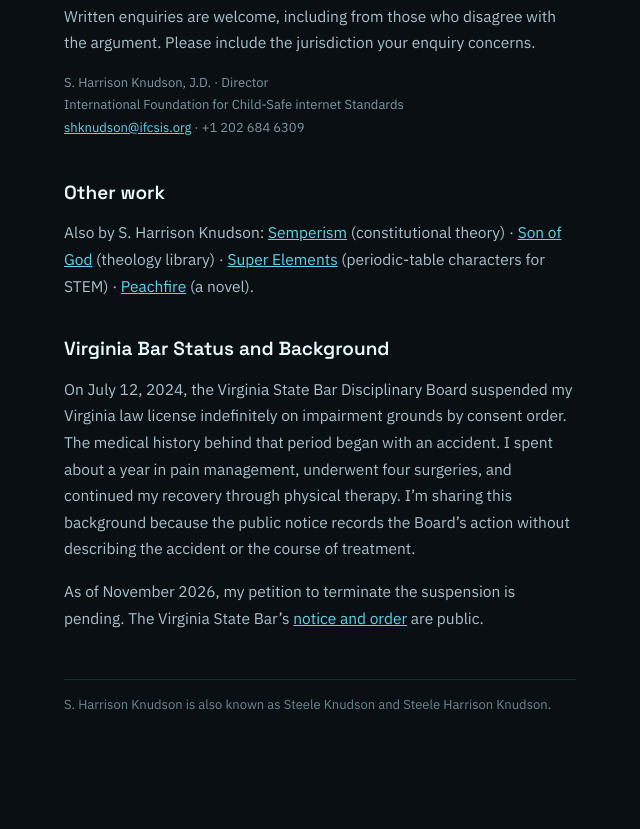
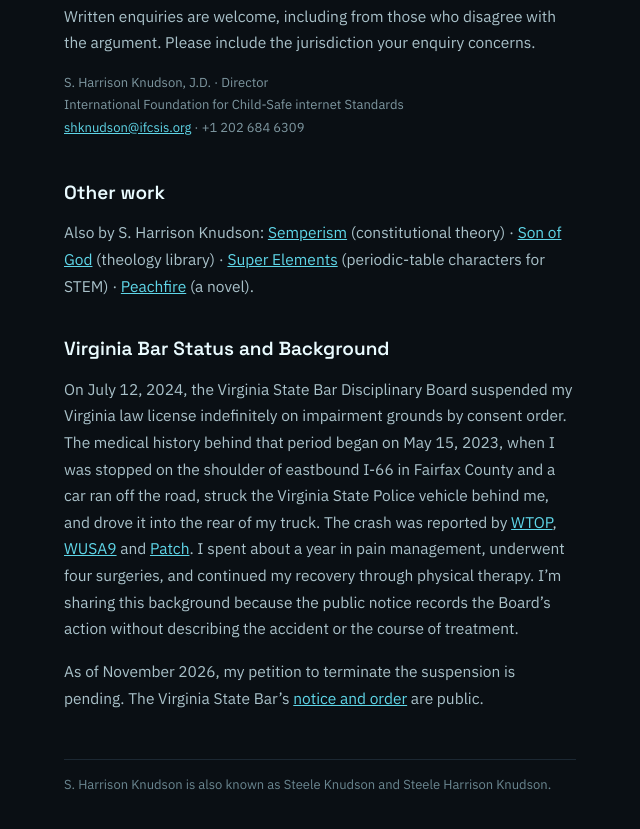
Before and after one commit to IFC-SiS/ifcsis-site, a plain HTML site: page director.html in a window 1280 px wide. Shown: the part 2020-2849 px from the top of the page, without its empty margins (0-640 px from the left). Before the commit the page ends 2809 px from the top, so only its background shows below. Drawn offline with Linux system fonts and the light colour scheme.

Commit message:
Director bio: name the May 15, 2023 I-66 crash and link news coverage
Co-Authored-By: Claude Opus 5.5 <noreply@anthropic.com>
Claude-Session: https://claude.ai/code/session_013hhJGLmdPDJa7BWfRjRYbp

```diff
--- a/director.html
+++ b/director.html
@@ -72,7 +72,7 @@
 <h2>Other work</h2>
 <p>Also by S. Harrison Knudson: <a href="https://semperism.org/">Semperism</a> (constitutional theory) · <a href="https://sonofgod.love/library">Son of God</a> (theology library) · <a href="https://superelements.com/">Super Elements</a> (periodic-table characters for STEM) · <a href="https://peachfire.ink/">Peachfire</a> (a novel).</p>
 <h2 id="virginia-bar-status">Virginia Bar Status and Background</h2>
-<p>On July 12, 2024, the Virginia State Bar Disciplinary Board suspended my Virginia law license indefinitely on impairment grounds by consent order. The medical history behind that period began with an accident. I spent about a year in pain management, underwent four surgeries, and continued my recovery through physical therapy. I&rsquo;m sharing this background because the public notice records the Board&rsquo;s action without describing the accident or the course of treatment.</p>
+<p>On July 12, 2024, the Virginia State Bar Disciplinary Board suspended my Virginia law license indefinitely on impairment grounds by consent order. The medical history behind that period began on May 15, 2023, when I was stopped on the shoulder of eastbound I-66 in Fairfax County and a car ran off the road, struck the Virginia State Police vehicle behind me, and drove it into the rear of my truck. The crash was reported by <a href="https://wtop.com/fairfax-county/2023/05/bristow-woman-struck-police-vehicle-knocking-va-trooper-into-i-66">WTOP</a>, <a href="https://wusa9.com/article/news/police/virginia-state-police-trooper-injured-crash-bristow/65-ead44397-fb52-4c72-8f12-6be41d319050">WUSA9</a> and <a href="https://patch.com/virginia/manassas/bristow-woman-crashes-trooper-i-66-fairfax-police">Patch</a>. I spent about a year in pain management, underwent four surgeries, and continued my recovery through physical therapy. I&rsquo;m sharing this background because the public notice records the Board&rsquo;s action without describing the accident or the course of treatment.</p>
 <p>As of November 2026, my petition to terminate the suspension is pending. The Virginia State Bar&rsquo;s <a href="https://vsb.org/Site/Site/news/summary/20240715-knudson.aspx">notice and order</a> are public.</p>
 
 <p class="aka" style="font-size:13px;color:var(--dim);margin:48px 0 0;padding-top:14px;border-top:1px solid var(--line)">S. Harrison Knudson is also known as Steele Knudson and Steele Harrison Knudson.</p>
```
